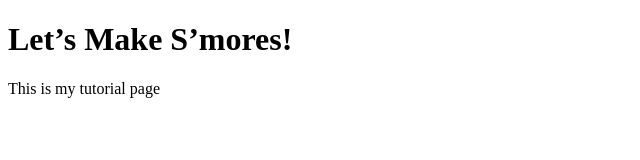
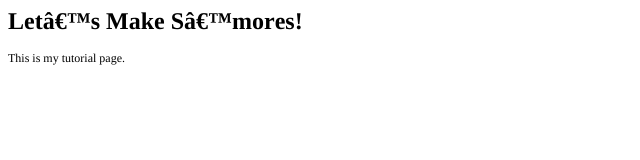
Before and after one commit to bridgetdisney/bridgetdisney.github.io, a plain HTML site: page index.html in a window 1280 px wide. Shown: the whole page, without its empty margins (0-640 px from the left). Drawn offline with Linux system fonts and the light colour scheme.

Commit message:
minor change

```diff
--- a/index.html
+++ b/index.html
@@ -1,7 +1,18 @@
-<!DOCTYPE html>
+<!DOCTYPE html PUBLIC "-//W3C//DTD HTML 4.01//EN" "http://www.w3.org/TR/html4/strict.dtd">
 <html>
+<head>
+  <meta http-equiv="Content-Type" content="text/html; charset=utf-8">
+  <meta http-equiv="Content-Style-Type" content="text/css">
+  <title></title>
+  <meta name="Generator" content="Cocoa HTML Writer">
+  <meta name="CocoaVersion" content="1504.83">
+  <style type="text/css">
+    p.p2 {margin: 0.0px 0.0px 12.0px 0.0px; line-height: 14.0px; font: 12.0px Times; color: #000000; -webkit-text-stroke: #000000}
+    span.s1 {font-kerning: none}
+  </style>
+</head>
 <body>
-<h1>Let’s Make S’mores!</h1>
-<p>This is my tutorial page</p>
+<h1 style="margin: 0.0px 0.0px 16.1px 0.0px; line-height: 28.0px; font: 24.0px Times; color: #000000; -webkit-text-stroke: #000000"><span class="s1"><b>Letâ€™s Make Sâ€™mores!</b></span></h1>
+<p class="p2"><span class="s1">This is my tutorial page.</span></p>
 </body>
 </html>
```
